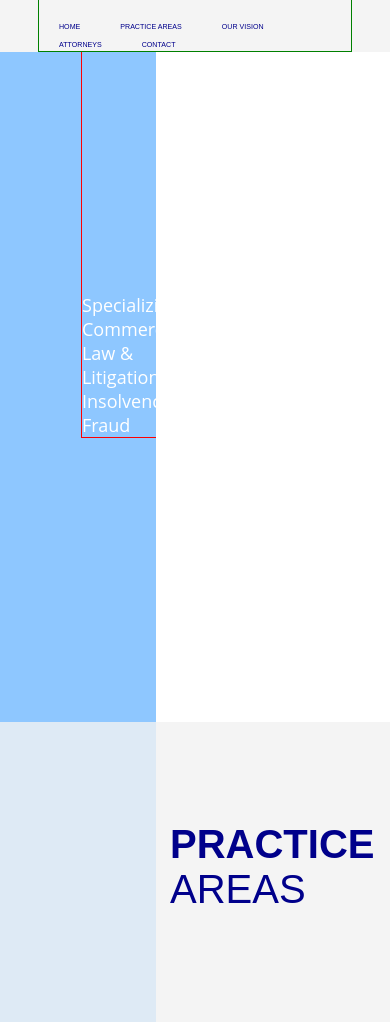
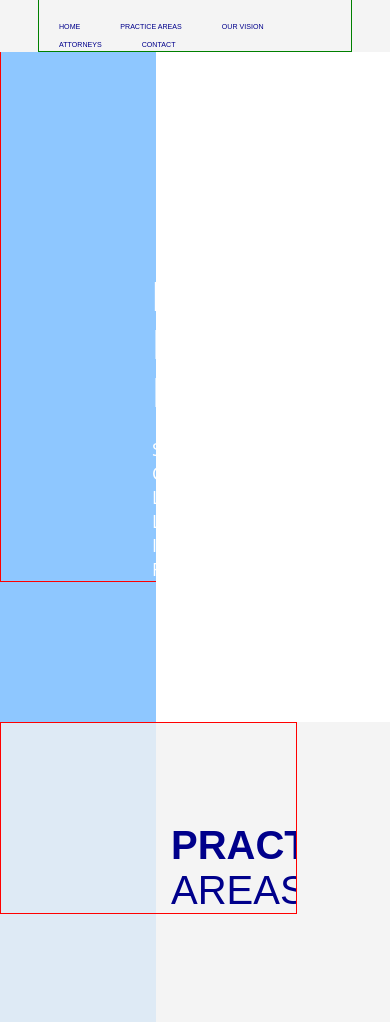
Before and after one commit to ChrisJonathan22/Boutique-Law-Firm, a website: page index.html in a window 390 px wide. Shown: the part 78-1100 px from the top of the page. Drawn offline with Linux system fonts and the light colour scheme.

Commit message:
Responsive design, I'm getting close to finishing the project.

```diff
--- a/public/css/style.css
+++ b/public/css/style.css
@@ -86,7 +86,6 @@ header nav {
         background-position: center;
         background-repeat: no-repeat;
         background-size: cover;
-        overflow: hidden;
 }
 
 #parallax-overlay {
@@ -98,33 +97,25 @@ header nav {
         width: 40%;
         background: rgba(30, 144, 255, 0.5);
         overflow: hidden;
-        position: absolute;
+        position: relative;
         top: 0;
         right: 0;
         bottom: 0;
         left: 0;
-
-}
-
-#box {
-        position: absolute;
-        left: 100px;
-        top: 270px;
-        border: 1px yellow dashed;
 }
 
 #parallax-text {
         /* padding-top: 310px;
         padding-left: 180px; */
-        float: right;
         border: 1px red solid;
         overflow: hidden;
         width: 80%;
         margin: auto;
         padding-top: 350px;
-        left: 81px;
-        position: absolute;
+        padding-left: 151px;
         pointer-events: none;
+        overflow: hidden;
+        text-align: left;
 }
 
 #parallax-text h2 {
@@ -145,6 +136,7 @@ header nav {
         font-size: 18px;
         font-weight: 400;
         padding-top: 20px;
+        text-align: left;
         /* margin-left: 50px; */
 }
 
@@ -169,6 +161,11 @@ header nav {
 #practice-areas-text {
         padding-top: 100px;
         padding-left: 170px;
+        overflow: hidden;
+        width: 80%;
+        margin: auto;
+        text-align: left;
+        border: 1px red solid;
 }
 
 #practice-areas-text p {
```
